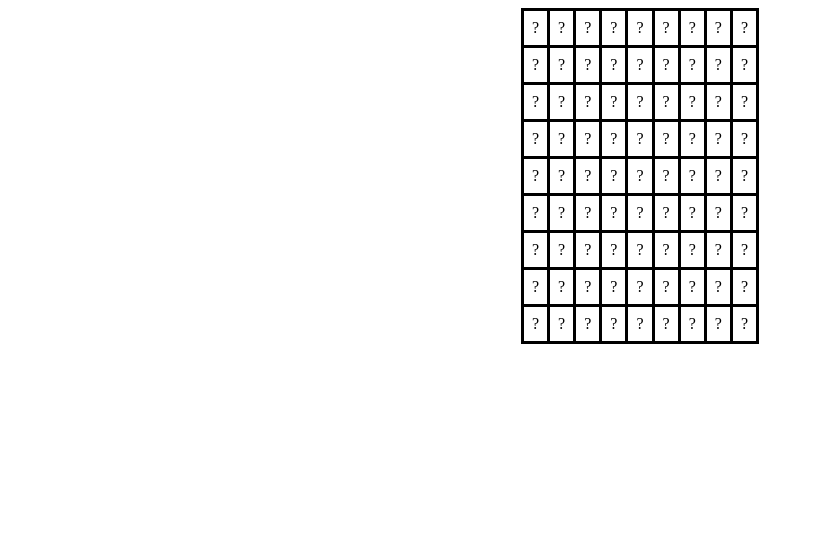
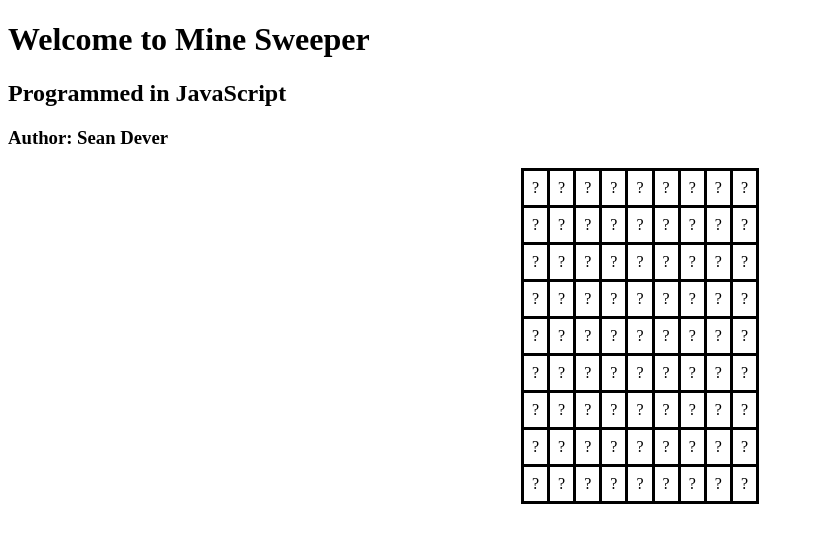
Before and after one commit to DevSeanD/MineSweeper-JavaScript, a plain HTML site: page index.html in a window 1280 px wide. Shown: the whole page, without its empty margins (0-814 px from the left). Drawn offline with Linux system fonts and the light colour scheme.

Commit message:
Added Text Header

```diff
--- a/index.html
+++ b/index.html
@@ -7,6 +7,9 @@
     <link href="style.css" rel="stylesheet" type="text/css" />
   </head>
   <body>
+    <h1> Welcome to Mine Sweeper </h1>
+    <h2> Programmed in JavaScript <h2>
+    <h3> Author: Sean Dever <h3>
     <script src="script.js"></script>
   </body>
 </html>
```
